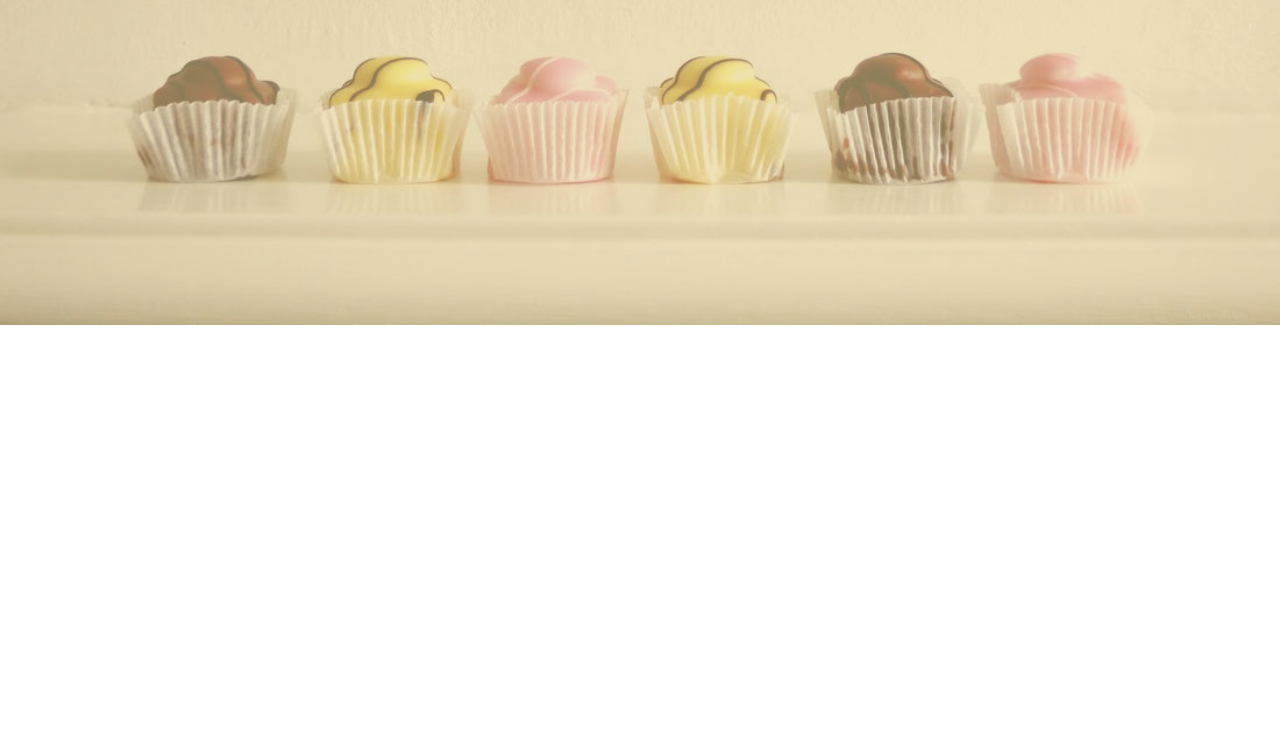
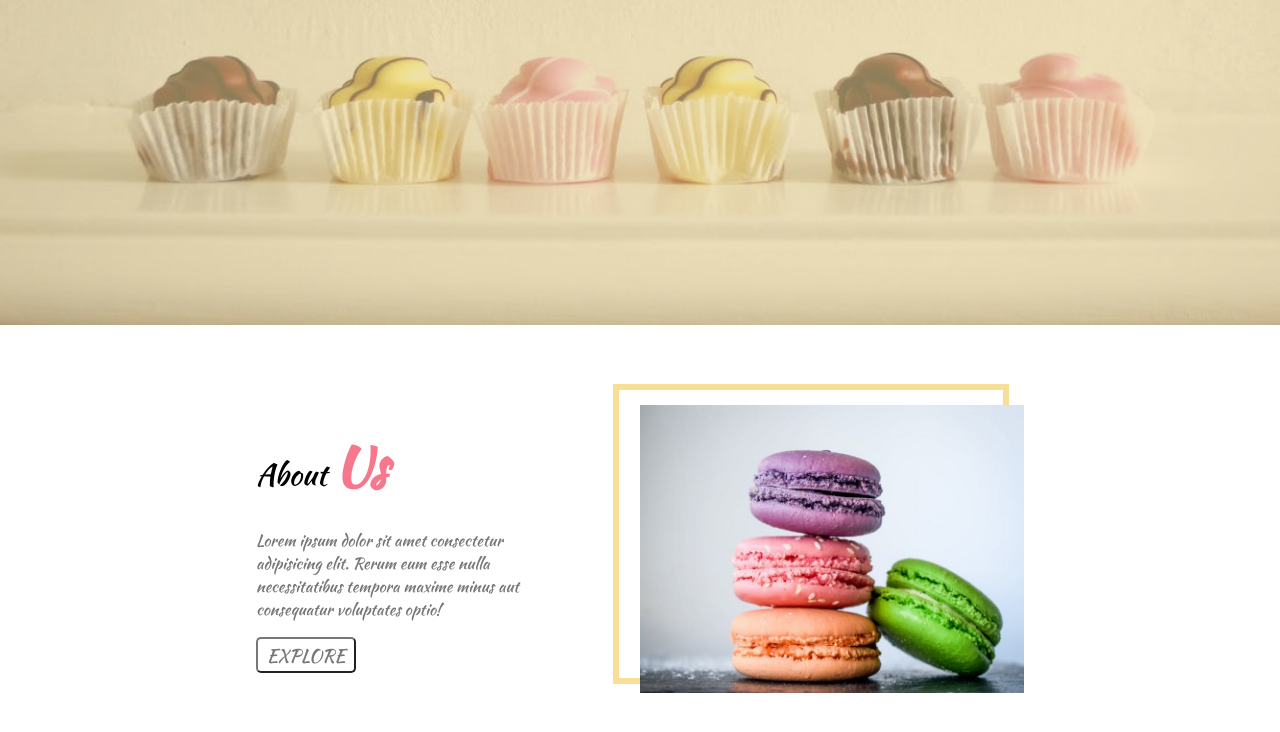
Before and after one commit to Fif0n/donut-view, a plain HTML site: page index.html in a window 1280 px wide. Shown: the part 490-1222 px from the top of the page. Before the commit the page ends 815 px from the top, so only its background shows below. Drawn offline with Linux system fonts and the light colour scheme.

Commit message:
finished text-about and photo

```diff
--- a/index.html
+++ b/index.html
@@ -33,6 +33,23 @@
                 </div>
             </div>
         </div>
+        <div class="about">
+            <div class="about-us">
+                <div class="text-about">
+                    <h2>About <em>Us</em></h2>
+                    <p>Lorem ipsum dolor sit amet consectetur adipisicing elit. Rerum eum esse nulla necessitatibus tempora maxime minus aut consequatur voluptates optio!</p>
+                    <button>EXPLORE</button>
+                </div>
+            </div>
+            <div class="photo-about">
+                <div class="photo-card">
+
+                </div>
+            </div>
+        </div>
+        <footer>
+
+        </footer>
     </div>
 </body>
 </html>
--- a/style.css
+++ b/style.css
@@ -92,6 +92,7 @@ header .right button {
    font-size: 56px;
    font-weight: 800;
    color: rgb(247, 119, 140);
+   font-style: unset;
 
 }
 .layer .header button {
@@ -102,3 +103,61 @@ header .right button {
     border-radius: 5px;
     border: 3px #000 solid;
 }
+.about {
+    display: flex;
+    width: 60%;
+    margin: 0 auto;
+    padding: 80px;
+
+}
+.about .about-us {
+    flex: 1;
+}
+.about .about-us .text-about {
+    width: 80%;
+}
+
+.about .about-us .text-about p{
+    color: #777;
+    font-size: 16px;
+}
+.about .about-us .text-about h2 {
+    font-weight: 400;
+    font-size: 30px;
+}
+.about .about-us .text-about em {
+    font-size: 52px;
+    font-weight: 800;
+    color: rgb(247, 119, 140);
+    font-style: unset;
+}
+.about .about-us .text-about button {
+    background-color: transparent;
+    border-radius: 5px;
+    height: 36px;
+    font-size: 18px;
+    color: #777;
+    border-color: #777;
+    width: 100px;
+}
+.about .photo-about{
+    flex: 1;
+}
+.about .photo-about .photo-card {
+    width: 100%;
+    padding-top: 75%;
+    background: url("photos/footer-right-column.jpeg");
+    background-size: contain;
+    position: relative;
+
+}
+.about .photo-about .photo-card::before {
+    position: absolute;
+    top: -7%;
+    left: -7%;
+    width: 100%;
+    height: 100%;
+    border: 6px solid rgb(248, 223, 152);
+    content: '';
+    z-index: -1;
+}
```
